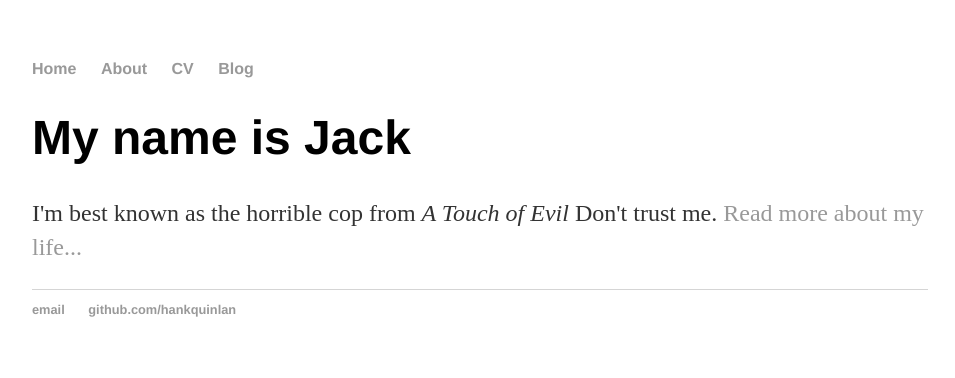
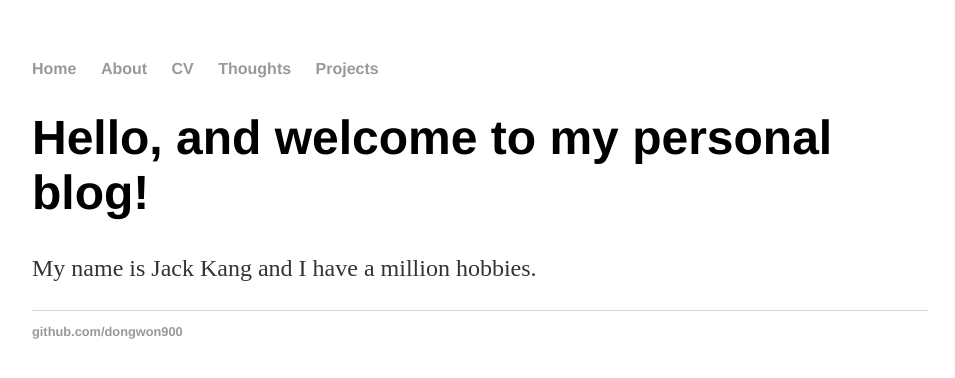
Before and after one commit to dongwon900/jack-of-all-trades, a Jekyll site: the page built from index.html, in a window 1280 px wide. Shown: the top 378 px of the page, without its empty margins (160-1115 px from the left). Built offline with Jekyll 4.4.1, drawn with Linux system fonts in a browser that asks for light colours.

Commit message:
Update index.html

```diff
--- a/index.html
+++ b/index.html
@@ -1,30 +1,8 @@
-<!DOCTYPE html>
-<html>
-	<head>
-		<title>Jack of All Trades</title>
-		<!-- link to main stylesheet -->
-		<link rel="stylesheet" type="text/css" href="/css/main.css">
-	</head>
-	<body>
-		<nav>
-    		<ul>
-        		<li><a href="/">Home</a></li>
-	        	<li><a href="/about">About</a></li>
-        		<li><a href="/cv">CV</a></li>
-        		<li><a href="/blog">Blog</a></li>
-    		</ul>
-		</nav>
-		<div class="container">
-    		<div class="blurb">
-        		<h1>My name is Jack</h1>
-				<p>I'm best known as the horrible cop from <em>A Touch of Evil</em> Don't trust me. <a href="/about">Read more about my life...</a></p>
-    		</div><!-- /.blurb -->
-		</div><!-- /.container -->
-		<footer>
-    		<ul>
-        		<li><a href="mailto:hankquinlanhub@gmail.com">email</a></li>
-        		<li><a href="https://github.com/hankquinlan">github.com/hankquinlan</a></li>
-			</ul>
-		</footer>
-	</body>
-</html>
+---
+layout: default
+title: Jack of All Trades
+---
+<div class="blurb">
+	<h1>Hello, and welcome to my personal blog!</h1>
+	<p>My name is Jack Kang and I have a million hobbies.</p>
+</div><!-- /.blurb -->
```
